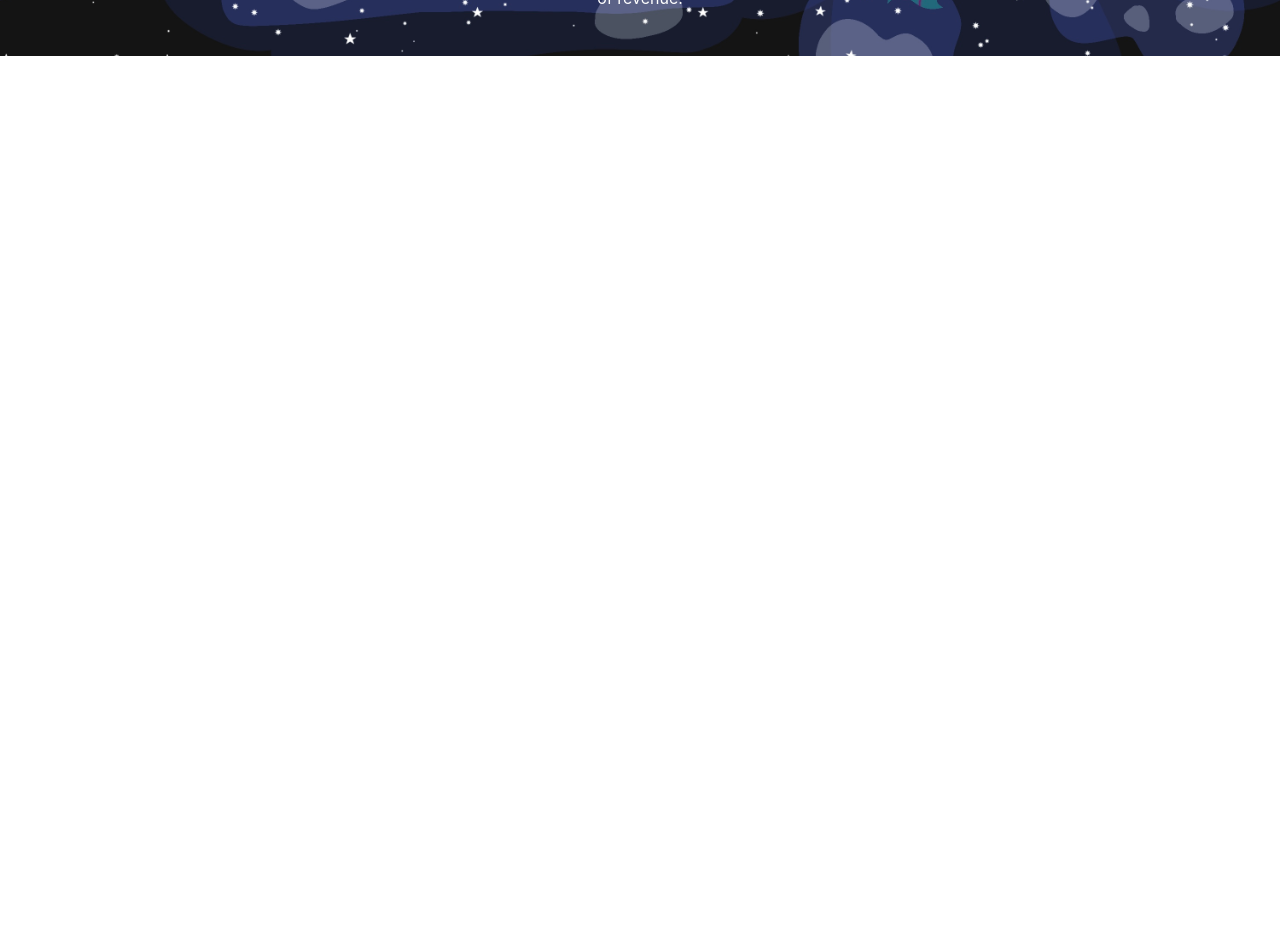
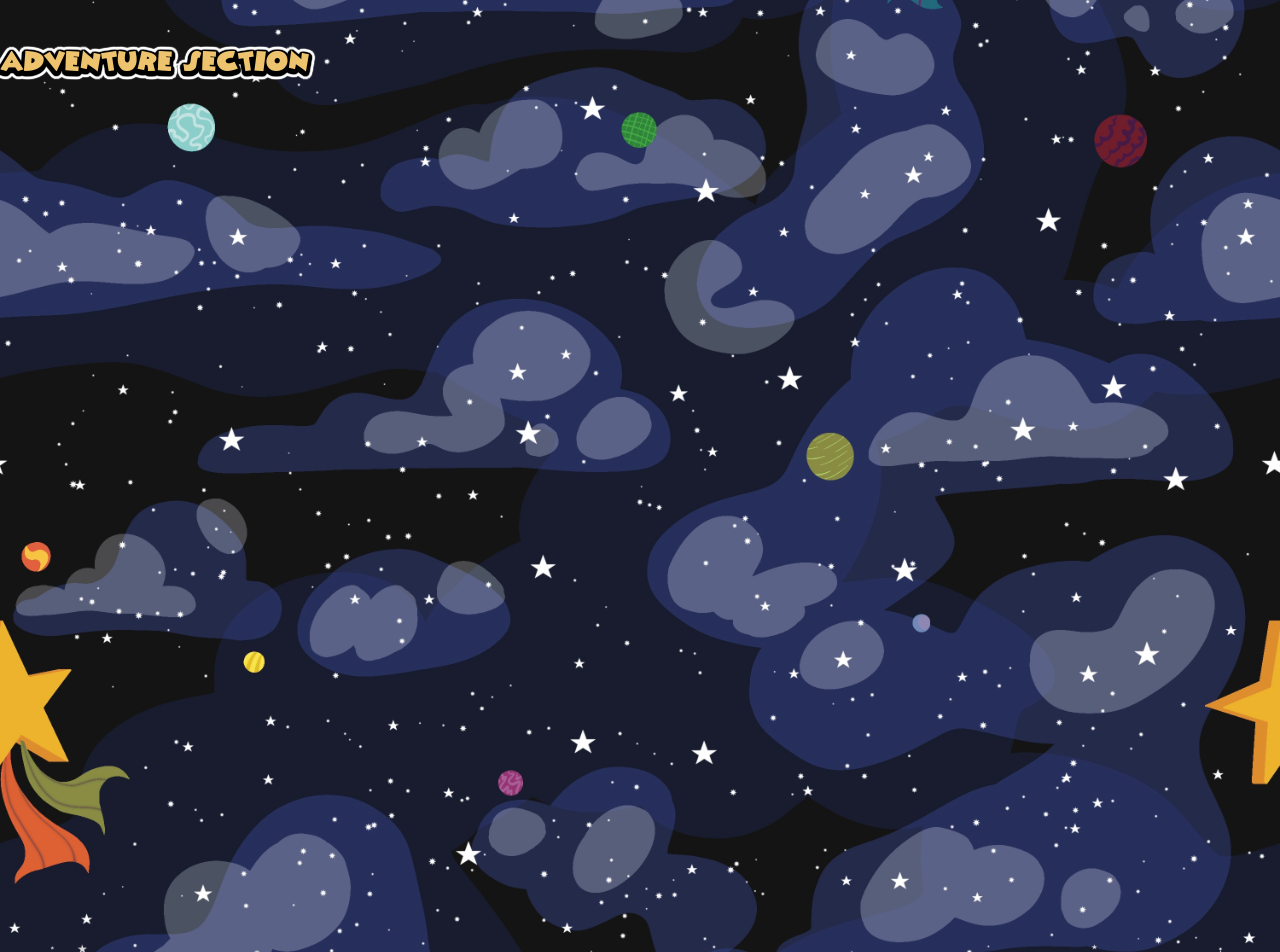
Before and after one commit to BrandonHaupt/TTEH-page, a React (Create React App) app: page / in a window 1280 px wide. Shown: the part 2681-3633 px from the top of the page. Before the commit the page ends 2737 px from the top, so only its background shows below. Built offline with nearby package versions, Linux system fonts and the light colour scheme.

Commit message:
added more sections to body to get general layout

```diff
--- a/src/components/pages/Body.js
+++ b/src/components/pages/Body.js
@@ -21,6 +21,51 @@ export default function Body(){
 
                 <img className='clouds2' src={Clouds2} alt="Clouds"/>
             </section>
+
+            <section className="adventure">
+                <h1>ADVENTURE SECTION</h1>
+            </section>
+
+            <section className='CloudContainer'>
+                <section className='container'>
+                    <section className='WordContainer'>
+                        <h1>What's The Big Idea Behind Event Horizon?</h1>
+                        <p>Toontown: Event Horizon is a Massively Multiplayer Online fan game that seeks to explore the un-ventured vision of Disneys Toontown Online. As a non-profit project, we will NEVER ask you to spend a DIME!</p>
+
+                        <p>With heavy space themes, shoot for the stars as you create your Toon and fight against the evil robot “Cogs” threatening to take over the galaxy!</p>
+
+                        <p>Are YOU Toon Enough!?</p>
+                    </section>
+
+                    <img className='ToonFight1' src={ToonFight1} alt="Toon fighting a cog"/>
+
+                </section>
+
+                <img className='clouds2' src={Clouds2} alt="Clouds"/>
+            </section>
+
+            <section className="adventure">
+                <h1>BLAST OFF SECTION</h1>
+            </section>
+
+            <section className='JoinTeamContianer'>
+                <section className='container'>
+                    <section className='WordContainer'>
+                        <h1>What's The Big Idea Behind Event Horizon?</h1>
+                        <p>Toontown: Event Horizon is a Massively Multiplayer Online fan game that seeks to explore the un-ventured vision of Disneys Toontown Online. As a non-profit project, we will NEVER ask you to spend a DIME!</p>
+
+                        <p>With heavy space themes, shoot for the stars as you create your Toon and fight against the evil robot “Cogs” threatening to take over the galaxy!</p>
+
+                        <p>Are YOU Toon Enough!?</p>
+                    </section>
+
+                    <img className='ToonFight1' src={ToonFight1} alt="Toon fighting a cog"/>
+
+                </section>
+
+                <img className='clouds2' src={Clouds2} alt="Clouds"/>
+            </section>
+
         </main>
     )
 }
--- a/src/components/styles/styles.scss
+++ b/src/components/styles/styles.scss
@@ -303,7 +303,7 @@ header {
     }
 
     main{
-        margin: 40rem 0;
+        margin: 20rem 0;
 
 
         h1{
@@ -312,7 +312,11 @@ header {
             @include FontShadow;
         }
 
-        .CloudContainer {
+        section{
+            margin: 20rem 0;
+        }
+
+        .CloudContainer, .JoinTeamContianer {
             position: relative;
             display: flex;
             align-items: center;
@@ -421,6 +425,7 @@ header {
         }
 
         p {
+            background-color: rgba($color: #131313, $alpha: .8);
             color:white;
             text-align: center;
         }
```
